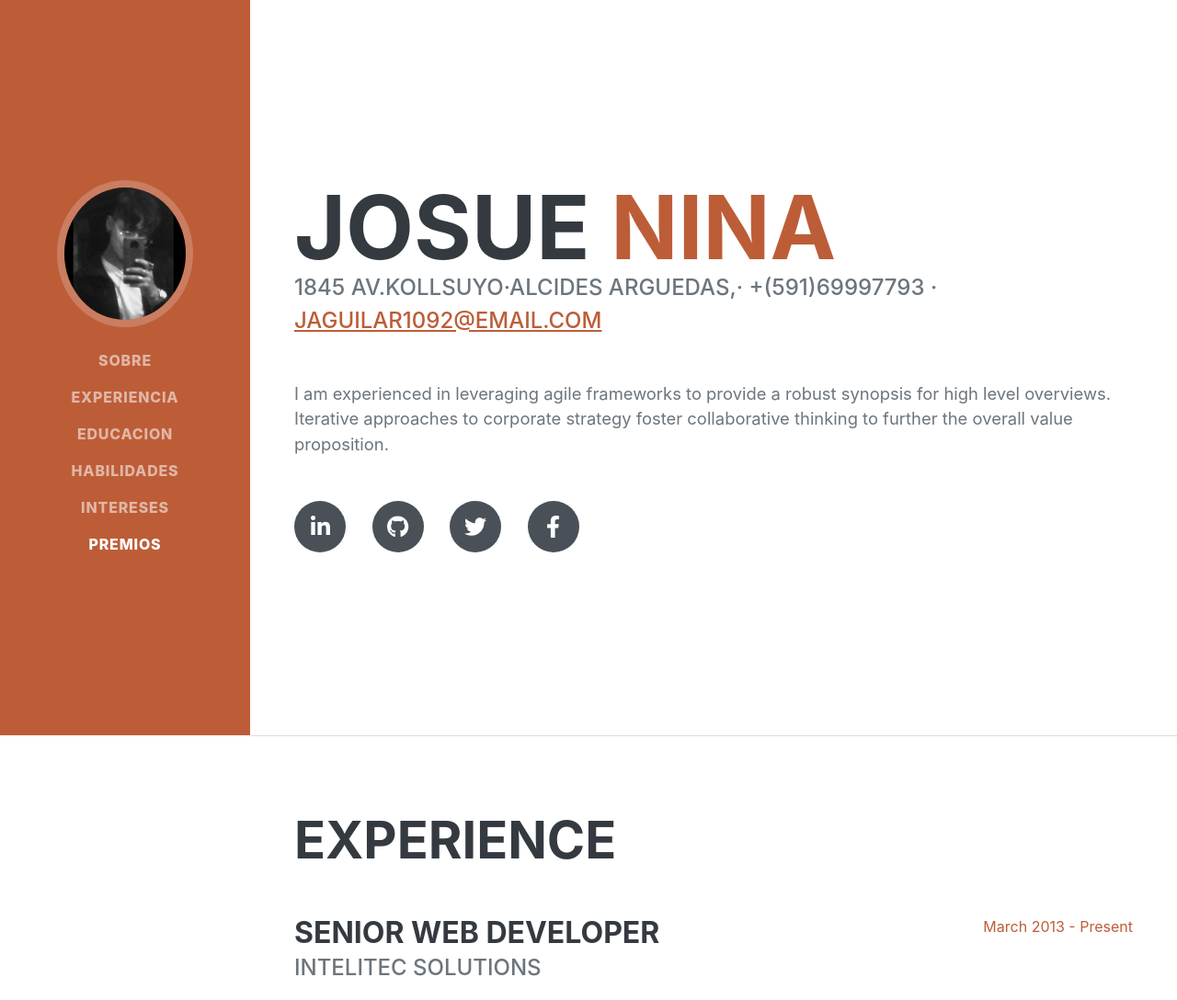
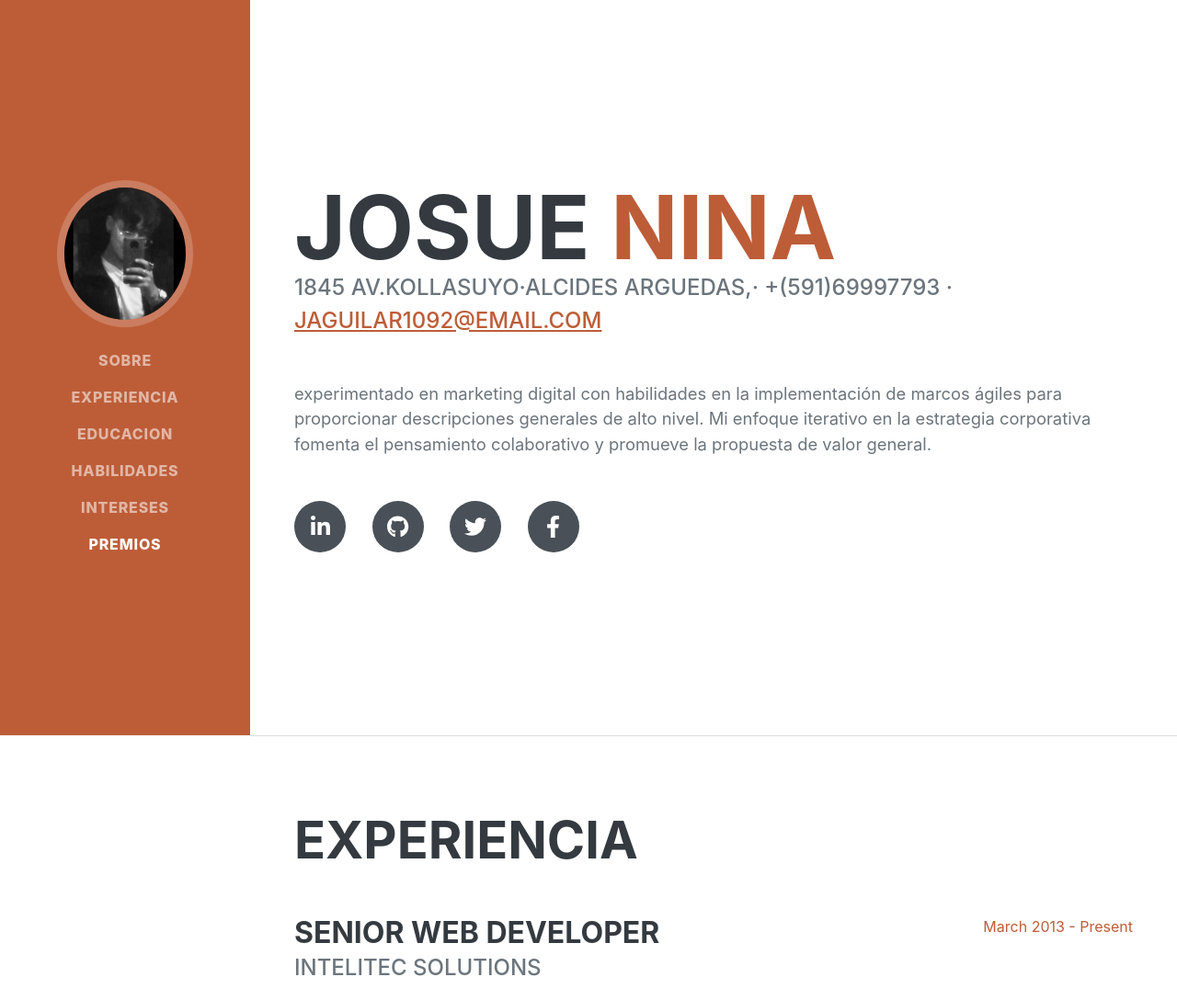
Before and after one commit to JOS9939862/portafolioPersonal, a Django app: page / in a window 1280 px wide. Shown: the top 1088 px of the page at 92% size. Run offline with Django 5.2, Linux system fonts and the light colour scheme; some libraries are stand-ins or nearby versions; some web fonts are replaced.

Commit message:
cambio de informacion personal

```diff
--- a/templates/index.html
+++ b/templates/index.html
@@ -45,10 +45,10 @@
                         <span class="text-primary">NINA</span>
                     </h1>
                     <div class="subheading mb-5">
-                        1845 AV.KOLLSUYO·ALCIDES ARGUEDAS,· +(591)69997793 ·
+                        1845 AV.KOLLASUYO·ALCIDES ARGUEDAS,· +(591)69997793 ·
                         <a href="mailto:name@email.com">jaguilar1092@email.com</a>
                     </div>
-                    <p class="lead mb-5">I am experienced in leveraging agile frameworks to provide a robust synopsis for high level overviews. Iterative approaches to corporate strategy foster collaborative thinking to further the overall value proposition.</p>
+                    <p class="lead mb-5">experimentado en marketing digital con habilidades en la implementación de marcos ágiles para proporcionar descripciones generales de alto nivel. Mi enfoque iterativo en la estrategia corporativa fomenta el pensamiento colaborativo y promueve la propuesta de valor general.</p>
                     <div class="social-icons">
                         <a class="social-icon" href="#!"><i class="fab fa-linkedin-in"></i></a>
                         <a class="social-icon" href="#!"><i class="fab fa-github"></i></a>
@@ -61,7 +61,7 @@
             <!-- Experience-->
             <section class="resume-section" id="experience">
                 <div class="resume-section-content">
-                    <h2 class="mb-5">Experience</h2>
+                    <h2 class="mb-5">Experiencia</h2>
                     <div class="d-flex flex-column flex-md-row justify-content-between mb-5">
                         <div class="flex-grow-1">
                             <h3 class="mb-0">Senior Web Developer</h3>
```
